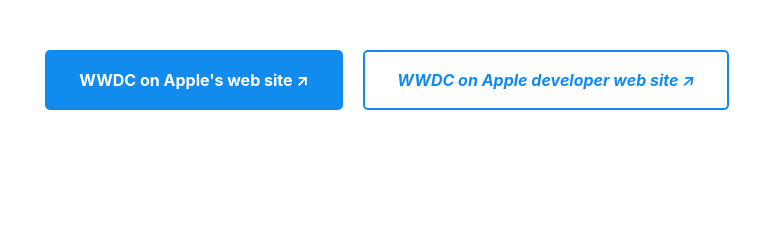
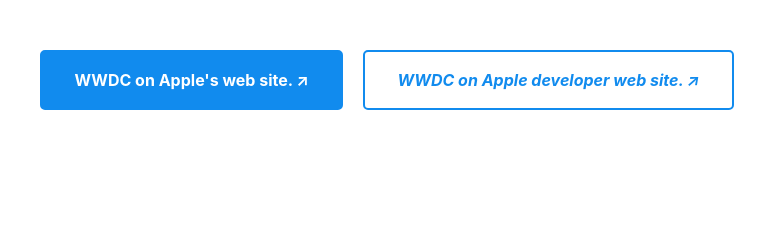
Before and after one commit to Jonathan0827/noserviceworker, a website: page wwdc.html in a window 1280 px wide. Shown: the part 284-517 px from the top of the page, 253-1027 px from the left. Drawn offline with Linux system fonts and the light colour scheme.

Commit message:
Update wwdc.html

```diff
--- a/wwdc.html
+++ b/wwdc.html
@@ -18,10 +18,10 @@
 			<h1>WWDC 22 🧑‍💻</h1>
 			<br />
 			<a href="https://www.apple.com/apple-events/" target="_blank"
-				><b>WWDC on Apple's web site ↗</b></a
+				><b>WWDC on Apple's web site. ↗</b></a
 			>
 			<a href="https://developer.apple.com/wwdc22/" target="_blank"
-				><i>WWDC on Apple developer web site ↗</i></a
+				><i>WWDC on Apple developer web site. ↗</i></a
 			>
 		</header>
 		<main>
```
